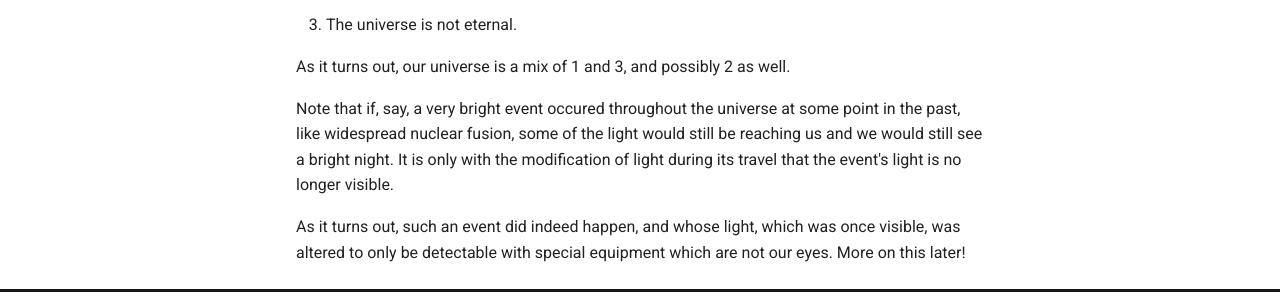
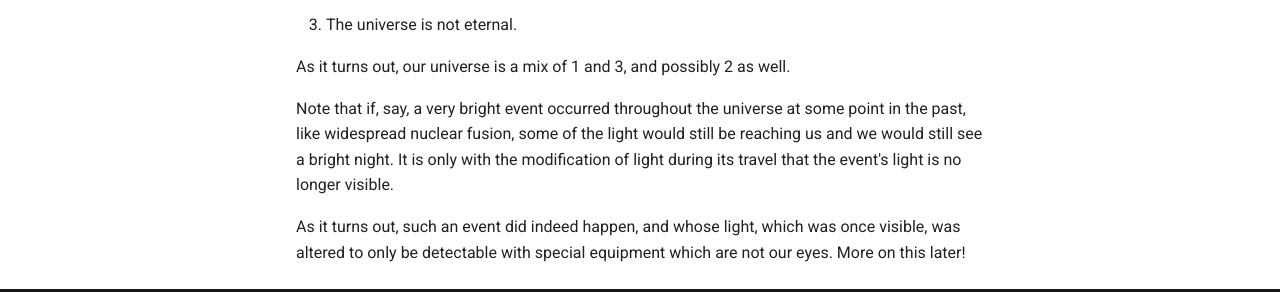
Before and after one commit to nushastro/website, an MkDocs documentation site: the page built from docs/cosmology/observations/olbers.md, in a window 1280 px wide and 900 px high, scrolled down 2192 px. Shown: the part 566-858 px from the top of the window. Built offline with MkDocs 1.6.1 and Material for MkDocs 9.7.7, drawn with Linux system fonts in a browser that asks for light colours; some of the changed text lies outside the part shown.

Commit message:
fix spelling

```diff
--- a/docs/cosmology/observations/olbers.md
+++ b/docs/cosmology/observations/olbers.md
@@ -88,6 +88,6 @@ To resolve this paradox, we look back at our assumptions: a static, infinite and
 
 As it turns out, our universe is a mix of 1 and 3, and possibly 2 as well.
 
-Note that if, say, a very bright event occured throughout the universe at some point in the past, like widespread nuclear fusion, some of the light would still be reaching us and we would still see a bright night. It is only with the modification of light during its travel that the event's light is no longer visible.
+Note that if, say, a very bright event occurred throughout the universe at some point in the past, like widespread nuclear fusion, some of the light would still be reaching us and we would still see a bright night. It is only with the modification of light during its travel that the event's light is no longer visible.
 
 As it turns out, such an event did indeed happen, and whose light, which was once visible, was altered to only be detectable with special equipment which are not our eyes. More on this later!
```
Also changed, not shown: other parts of docs/cosmology/observations/olbers.md (+1 -1 lines), docs/cosmology/observations/galaxy_redshift.md (+1 -1 lines).
